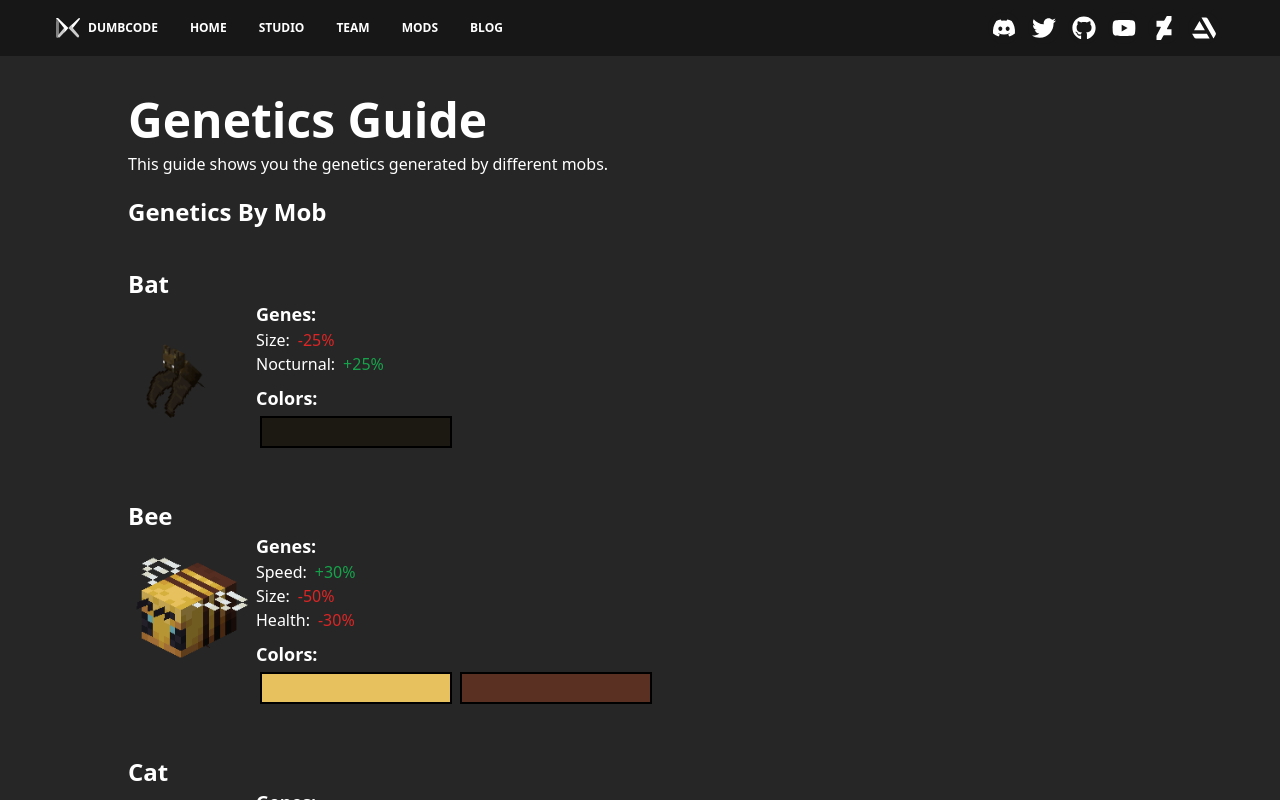
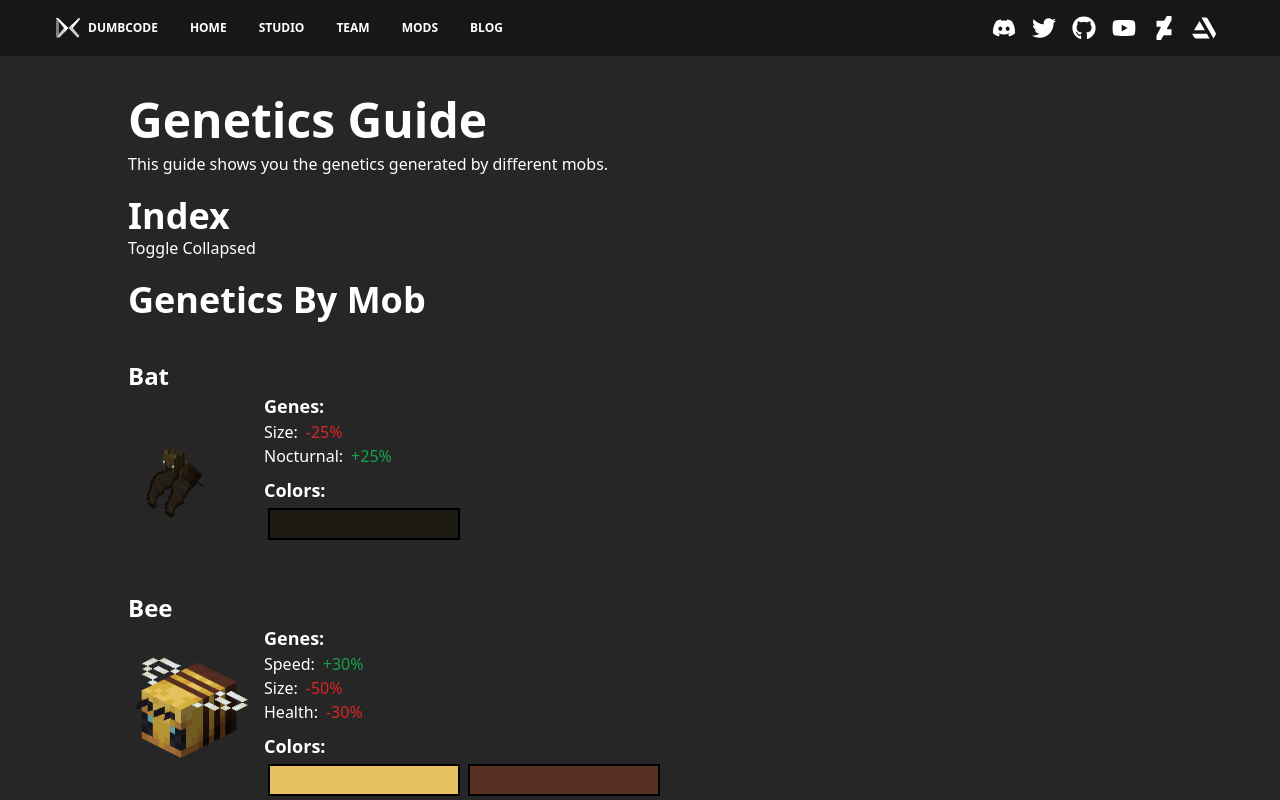
Before and after one commit to Nyfaria/DumbCode-Website, a Next.js app: page /guides/mob-genetics in a window 1280 px wide. Built offline with nearby package versions, Linux system fonts and the light colour scheme.

Commit message:
Add genetics by diet and genetics by gene

```diff
--- a/data/mobGenetics.ts
+++ b/data/mobGenetics.ts
@@ -20,17 +20,20 @@ export type GeneType =
   "Aggression" |
   "Herd Size"
 
+export type DietModification = {
+  food: number, water: number, name: string, image: string
+}
+export type GeneModification = {
+  gene: GeneType,
+  amount: number,
+}
+export type ColourModification = string | { colour: string | string[], varient: string }
 export type GeneData = {
   image: string,
   name: string,
-  geneModifications: {
-    gene: GeneType,
-    amount: number,
-  }[],
-  dietModifications?: {
-    food: number, water: number, name: string, image: string
-  }[],
-  colours: (string | { colour: string | string[], varient: string })[]
+  geneModifications: GeneModification[],
+  dietModifications?: DietModification[],
+  colours: ColourModification[]
 }
 
 export const mobGenetics: GeneData[] = [
@@ -391,4 +394,20 @@ export const reverseMobGenetics = mobGenetics.reduce<Map<GeneType, { data: GeneD
   return map
 }, new Map())
 
-export const reverseMobDiets = mobGenetics.flatMap(mob => (mob.dietModifications ?? []).map(diet => ({ mob, diet })))
+export const reverseMobDiets = mobGenetics
+  .flatMap(mob => (mob.dietModifications ?? []).map(diet => ({ mob, diet })))
+  .reduce<Map<string, {
+    image: string,
+    data: {
+      mob: GeneData,
+      diet: DietModification,
+    }[]
+  }>>((map, value) => {
+    const array = map.get(value.diet.name)?.data ?? []
+    array.push(value)
+    map.set(value.diet.name, {
+      image: value.diet.image,
+      data: array
+    })
+    return map
+  }, new Map())
--- a/pages/guides/mob-genetics.tsx
+++ b/pages/guides/mob-genetics.tsx
@@ -1,20 +1,27 @@
 import Image from "next/image";
+import { useState } from "react";
 import Footer from "../../components/Footer";
 import Header from "../../components/Header";
 import Navbar from "../../components/Navbar";
-import { GeneData, mobGenetics } from "../../data/mobGenetics";
+import { ColourModification, DietModification, GeneData, GeneModification, mobGenetics, reverseMobDiets, reverseMobGenetics } from "../../data/mobGenetics";
+
+const geneticsByMobId = "genetics-by-id"
+const geneticsByDietId = "genetics-by-diet"
+const geneticsByGeneId = "genetics-by-gene"
 
 const MobGeneticsPage = () => {
   return (
-    <div className="h-screen overflow-x-hidden bg-neutral-800">
+    <div className="h-screen overflow-x-hidden bg-neutral-800 relative">
       <Header pageName="Genetics Guide" pageDesc="This guide shows you the genetics generated by different mobs." />
       <Navbar />
+
       <div className="flex flex-col md:flex-row-reverse px-10 lg:px-32 2xl:px-60">
         <section className="w-screen bg-neutral-800 pt-10 overflow-hidden pr-20 2xl:pr-20">
           <h1 className="text-5xl font-semibold text-white">Genetics Guide</h1>
           <div className="pr-10 pt-2 text-white">
             This guide shows you the genetics generated by different mobs.
           </div>
+          <MobGeneticsIndex />
           <MobGeneticsByMob />
           <MobGeneticsByDiet />
           <MobGeneticsByGene />
@@ -25,11 +32,42 @@ const MobGeneticsPage = () => {
   );
 }
 
+const MobGeneticsIndex = () => {
+  const [collapsed, setCollapsed] = useState(true)
+  return (
+    <div className="mt-5 text-white">
+      <h2 className="text-4xl font-semibold text-white">Index</h2>
+      <button onClick={() => setCollapsed(!collapsed)}>Toggle Collapsed</button>
+      {!collapsed &&
+        <div className="underline">
+          <div>
+            <a href={`#${geneticsByMobId}`}>Genetics By Mob</a>
+            <div className="ml-5 flex flex-col">
+              {mobGenetics.map((genetics, i) => <a key={i} href={`#${formatEntity(genetics)}`} >{genetics.name}</a>)}
+            </div>
+          </div>
+          <div className="mt-2">
+            <a href={`#${geneticsByMobId}`}>Genetics By Diet</a>
+            <div className="ml-5 flex flex-col">
+              {Array.from(reverseMobDiets.keys()).sort().map((diet, i) => <a key={i} href={`#${formatDiet(diet)}`} >{diet}</a>)}
+            </div>
+          </div>
+          <div className="mt-2">
+            <a href={`#${geneticsByMobId}`}>Genetics By Gene</a>
+            <div className="ml-5 flex flex-col">
+              {Array.from(reverseMobGenetics.keys()).sort().map((gene, i) => <a key={i} href={`#${formatGene(gene)}`} >{gene}</a>)}
+            </div>
+          </div>
+        </div>
+      }
+    </div>
+  )
+}
 
 const MobGeneticsByMob = () => {
   return (
     <div className="mt-5">
-      <h2 className="text-2xl font-semibold text-white">Genetics By Mob</h2>
+      <a id={geneticsByMobId} href={`#${geneticsByMobId}`} className="text-4xl font-semibold text-white">Genetics By Mob</a>
       {mobGenetics.map((geneData, i) => <MobGeneticEntry key={i} geneData={geneData} />)}
     </div>
   )
@@ -38,12 +76,12 @@ const MobGeneticsByMob = () => {
 const chunkSize = 4;
 
 const MobGeneticEntry = ({ geneData }: { geneData: GeneData }) => {
-
+  const id = formatEntity(geneData)
   return (
     <div className="mt-10">
-      <h3 className="text-2xl font-semibold text-white">{geneData.name}</h3>
+      <a href={`#${id}`} id={id} className="text-2xl font-semibold text-white">{geneData.name}</a>
       <div className="flex flex-row">
-        <div className="w-32 h-32 relative">
+        <div className="w-32 h-32 relative mt-2 mr-2">
           <Image layout="fill" objectFit="contain" src={`/images/guides/genetics/${geneData.image}`} />
         </div>
         <div className="flex-grow flex flex-col ">
@@ -80,25 +118,14 @@ const MobGeneticEntry = ({ geneData }: { geneData: GeneData }) => {
   )
 }
 
-const MobGeneticsByDiet = () => {
-  return (
-    <></>
-  )
-}
 
-const MobGeneticsByGene = () => {
-  return (
-    <></>
-  )
-}
-
-const MobGeneModificationEntry = ({ modification }: { modification: GeneData['geneModifications'][number] }) => {
+const MobGeneModificationEntry = ({ modification }: { modification: GeneModification }) => {
   const positive = modification.amount > 0
   return (
     <div className="flex flex-row">
-      <span className="text-white">
+      <a href={`#${formatGene(modification.gene)}`} className="text-white">
         {modification.gene}:
-      </span>
+      </a>
       <span className={(positive ? "text-green-600" : "text-red-600") + " ml-2"}>
         {positive ? "+" : "-"}{Math.round(Math.abs(modification.amount) * 100)}%
       </span>
@@ -106,11 +133,11 @@ const MobGeneModificationEntry = ({ modification }: { modification: GeneData['ge
   )
 }
 
-const MobDietModificationEntry = ({ diet }: { diet: NonNullable<GeneData['dietModifications']>[number] }) => {
+const MobDietModificationEntry = ({ diet }: { diet: DietModification }) => {
   return (
     <div className="flex flex-col text-white mr-10">
-      <h5 className="font-semibold text-white">{diet.name}</h5>
-      <div className="w-16 h-16 relative">
+      <a href={`#${formatDiet(diet.name)}`} className="font-semibold text-white">{diet.name}</a>
+      <div className="w-16 h-16 relative mt-2 mr-2">
         <Image layout="fill" objectFit="contain" src={`/images/guides/genetics/${diet.image}`} />
       </div>
       <span className="text-blue-600">+{diet.water} Water</span>
@@ -132,7 +159,7 @@ const MobColourCell = ({ colours, text }: { colours: string[], text?: string })
   )
 }
 
-const MobColourModificationEntry = ({ colour }: { colour: NonNullable<GeneData['colours']>[number] }) => {
+const MobColourModificationEntry = ({ colour }: { colour: ColourModification }) => {
   if (typeof colour === "string") {
     return <MobColourCell colours={[colour]} />
   }
@@ -144,4 +171,106 @@ const MobColourModificationEntry = ({ colour }: { colour: NonNullable<GeneData['
   )
 }
 
+
+
+
+
+
+const MobGeneticsByDiet = () => {
+  return (
+    <div className="mt-5">
+      <a id={geneticsByDietId} href={`#${geneticsByDietId}`} className="text-4xl font-semibold text-white mt-32">Genetics By Diet</a>
+      {Array.from(reverseMobDiets.keys()).sort().map(key => {
+        const dietInfo = reverseMobDiets.get(key)
+        if (!dietInfo) {
+          return <>!!ERROR!!</>
+        }
+        return <MobGeneticsByDietEntry name={key} data={dietInfo} />
+      })}
+    </div>
+  )
+}
+
+const MobGeneticsByDietEntry = ({ name, data }: {
+  name: string, data: {
+    image: string;
+    data: {
+      mob: GeneData;
+      diet: DietModification;
+    }[];
+  }
+}) => {
+  const id = formatDiet(name)
+  return (
+    <div key={name} className="mb-5 flex flex-col">
+      <a href={`#${id}`} id={id} className="text-2xl font-semibold text-white">{name}</a>
+      <div className="flex flex-row w-full">
+        <div className="w-32 h-32 relative mt-2 mr-2">
+          <Image layout="fill" objectFit="contain" src={`/images/guides/genetics/${data.image}`} />
+        </div>
+        {data.data.map((info, i) => (
+          <div key={i} className="flex flex-col mr-5">
+            <a href={`#${formatEntity(info.mob)}`} className="text-white font-semibold">{info.mob.name}</a>
+            <span className="text-blue-600">+{info.diet.water} Water</span>
+            <span className="text-amber-600">+{info.diet.food} Food</span>
+          </div>
+        ))}
+      </div>
+    </div>
+  )
+}
+
+
+
+
+
+
+
+
+const MobGeneticsByGene = () => {
+  return (
+    <div className="mt-5">
+      <a id={geneticsByGeneId} href={`#${geneticsByGeneId}`} className="text-4xl font-semibold text-white mt-32">Genetics By Diet</a>
+      {Array.from(reverseMobGenetics.keys()).sort().map(key => {
+        const geneInfo = reverseMobGenetics.get(key)
+        if (!geneInfo) {
+          return <>!!ERROR!!</>
+        }
+        return <MobGeneticsByGeneEntry name={key} data={geneInfo} />
+      })}
+    </div>
+  )
+}
+
+const MobGeneticsByGeneEntry = ({ name, data }: {
+  name: string, data: {
+    data: GeneData;
+    amount: number;
+  }[]
+}) => {
+  const id = formatGene(name)
+  return (
+    <div key={name} className="mb-5 flex flex-col">
+      <a href={`#${id}`} id={id} className="text-2xl font-semibold text-white">{name}</a>
+      {data.map(datum => {
+        const positive = datum.amount > 0
+        return (
+          <div className="flex flex-row">
+            <a href={`#${formatEntity(datum.data)}`} className="text-white">
+              {datum.data.name}:
+            </a>
+            <span className={(positive ? "text-green-600" : "text-red-600") + " ml-2"}>
+              {positive ? "+" : "-"}{Math.round(Math.abs(datum.amount) * 100)}%
+            </span>
+          </div>
+        )
+      })}
+    </div>)
+}
+
+
+const formatEntity = (entity: GeneData) => `entity-${entity.name.replaceAll(" ", "-").toLowerCase()}`
+const formatDiet = (diet: string) => `diet-${diet.replaceAll(" ", "-").toLowerCase()}`
+const formatGene = (gene: string) => `gene-${gene.replaceAll(" ", "-").toLowerCase()}`
+
 export default MobGeneticsPage;
```
